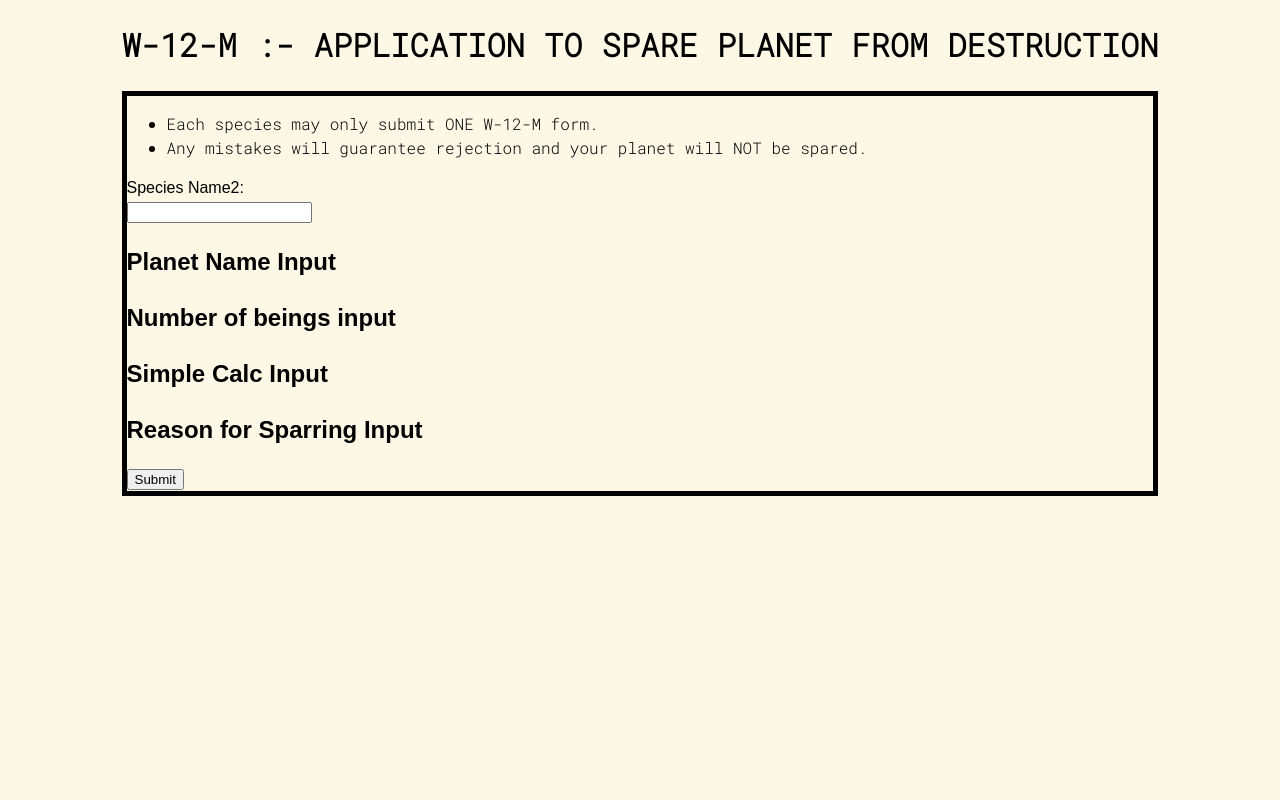
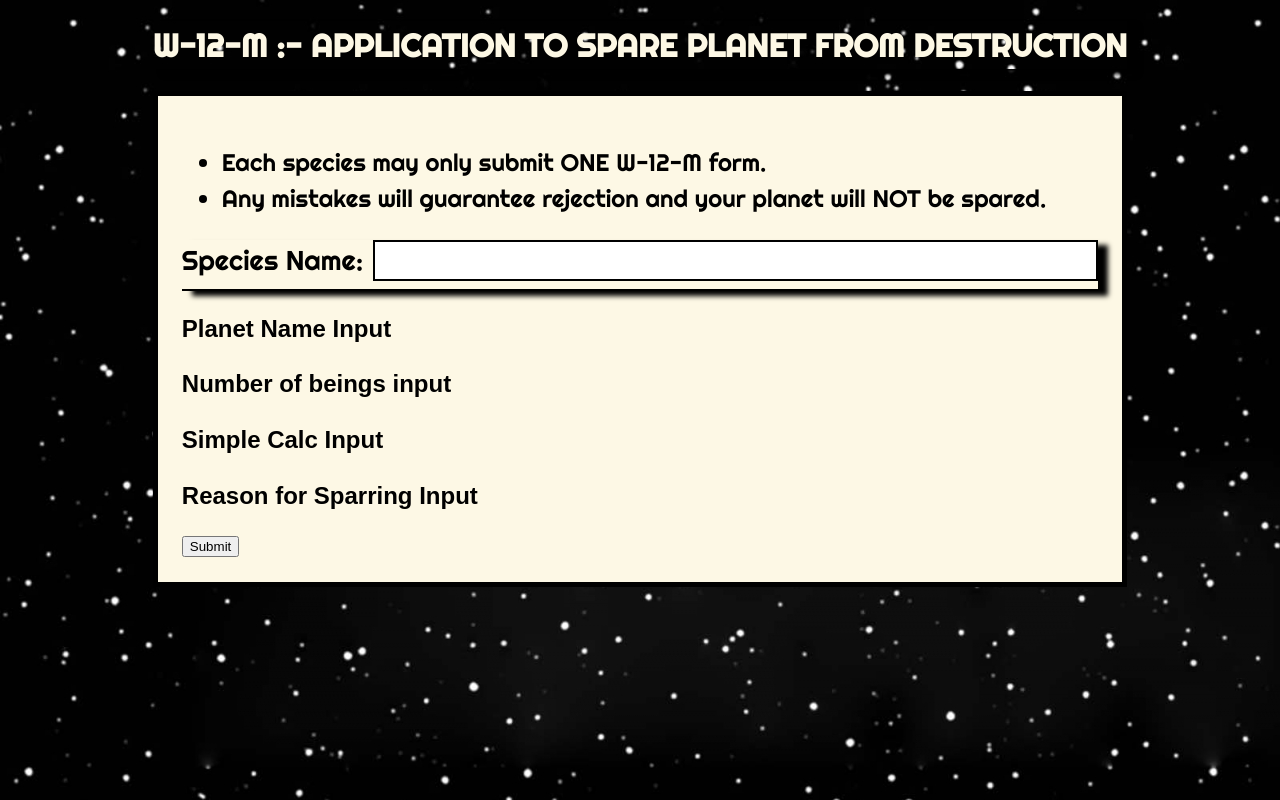
Before and after one commit to woodystock/learner-materials-testing-react-components, a React (Create React App) app: page / in a window 1280 px wide. Built offline with nearby package versions, Linux system fonts and the light colour scheme.

Commit message:
Added some css design elements

```diff
--- a/src/App.css
+++ b/src/App.css
@@ -1,11 +1,12 @@
-@import url('https://fonts.googleapis.com/css2?family=Roboto+Mono:wght@300&display=swap');
-
+@import url('https://fonts.googleapis.com/css2?family=Righteous&family=Roboto+Mono:wght@500&display=swap');
 :root {
 	--light: #fdf8e5;
+	--default_font: 'Righteous', cursive;
+	--input_font: 'Roboto Mono', monospace;
 }
 
 body {
-	background-color: var(--light);
+	background-image: url("assets/stars.jpg");
 	font-family: Arial, Helvetica, sans-serif;
 	line-height: 1.5;
 	display: flex;
@@ -13,25 +14,49 @@ body {
 	margin: 0;
 }
 
+.uppercase {
+	text-transform: uppercase;
+}
+
 .form__container {
 	border: 5px solid black;
+	padding: 1.5em;
+	background-color: var(--light);
 
 }
 
+.form__heading {
+	font-family: var(--default_font);
+	color: var(--light);
+	box-shadow: 10px 5px 5px black;
+}
+
 .form__text {
-	font-family: 'Roboto Mono', monospace;
+	font-family: var(--default_font);
+	font-size: 1.5rem;
 }
 
 .form__label {
+	font-family: var(--default_font);
+	padding-right: 10px;
+	font-size: 1.7rem;
+}
 
+.form__input_container {
+	padding-bottom: 0.5em;
+	border-bottom: 2px solid black;
+	display: flex;
+	box-shadow: 10px 5px 5px black;
 }
 
 .form__input {
-
+	font-family: var(--input_font);
+	flex-grow: 1;
 }
 
 .form__input--text {
-
+	border: 2px solid black;
+	font-size: 1.5rem;
 }
 
 .form__input--dropdown {
--- a/src/App.js
+++ b/src/App.js
@@ -4,7 +4,7 @@ import W12MForm from './components/W12MForm';
 function App() {
 	return (
 		<>
-			<h1 class="form__text">W-12-M :- APPLICATION TO SPARE PLANET FROM DESTRUCTION</h1>
+			<h1 class="form__heading uppercase">W-12-M :- Application to spare planet from destruction</h1>
 			<W12MForm />
 		</>
 	);
--- a/src/components/SpeciesNameInput.js
+++ b/src/components/SpeciesNameInput.js
@@ -1,7 +1,7 @@
 function SpeciesNameInput() {
     return (
-        <div>
-            <label for="species_name" ckass="form__label">Species Name2:</label><br />
+        <div class="form__input_container">
+            <label for="species_name" class="form__label">Species Name:</label>
             <input id="species_name" type="text" class="form__input form__input--text"/>
         </div>
     )
```
Also changed, not shown: src/assets/stars.jpg (added).
